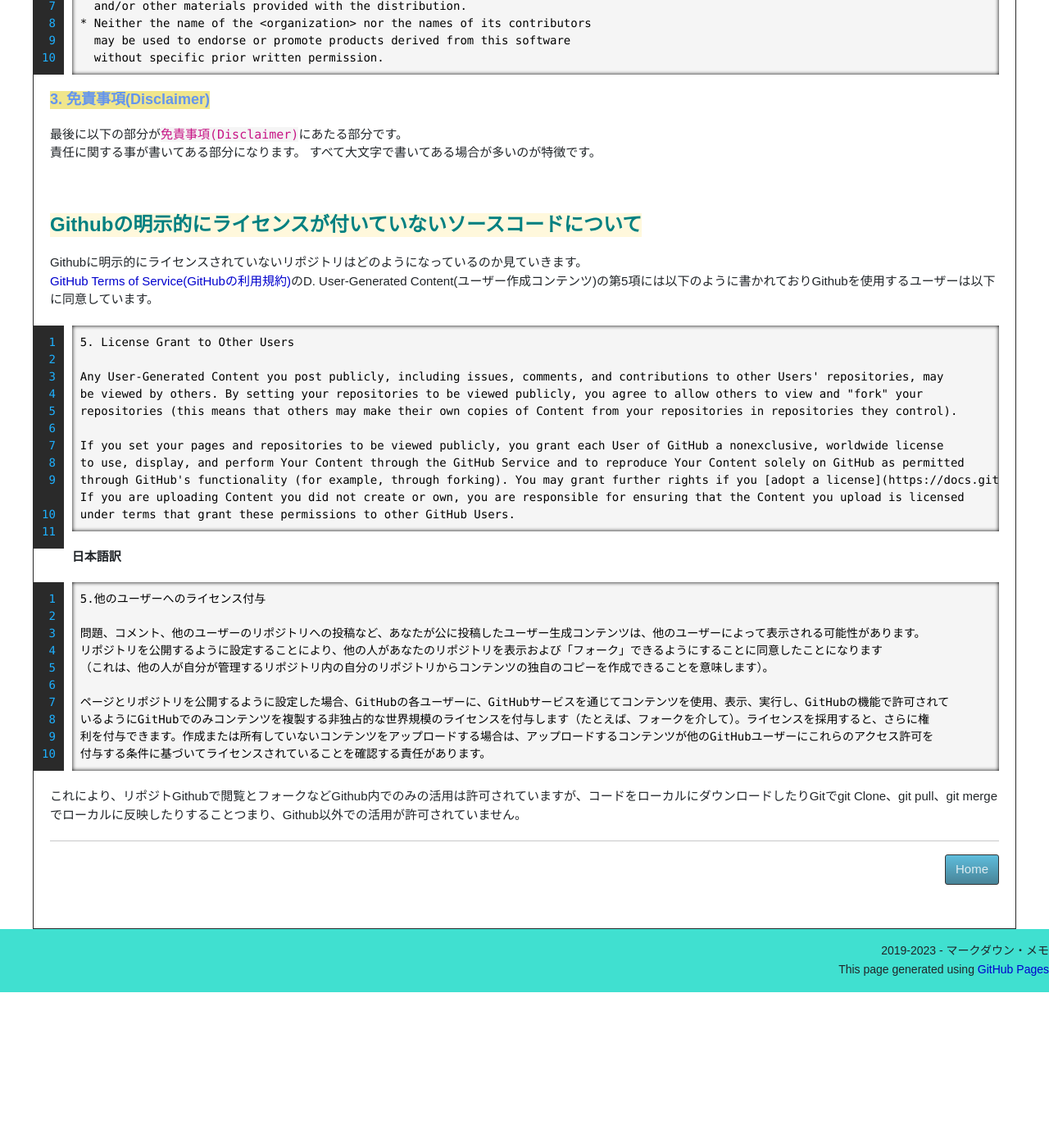
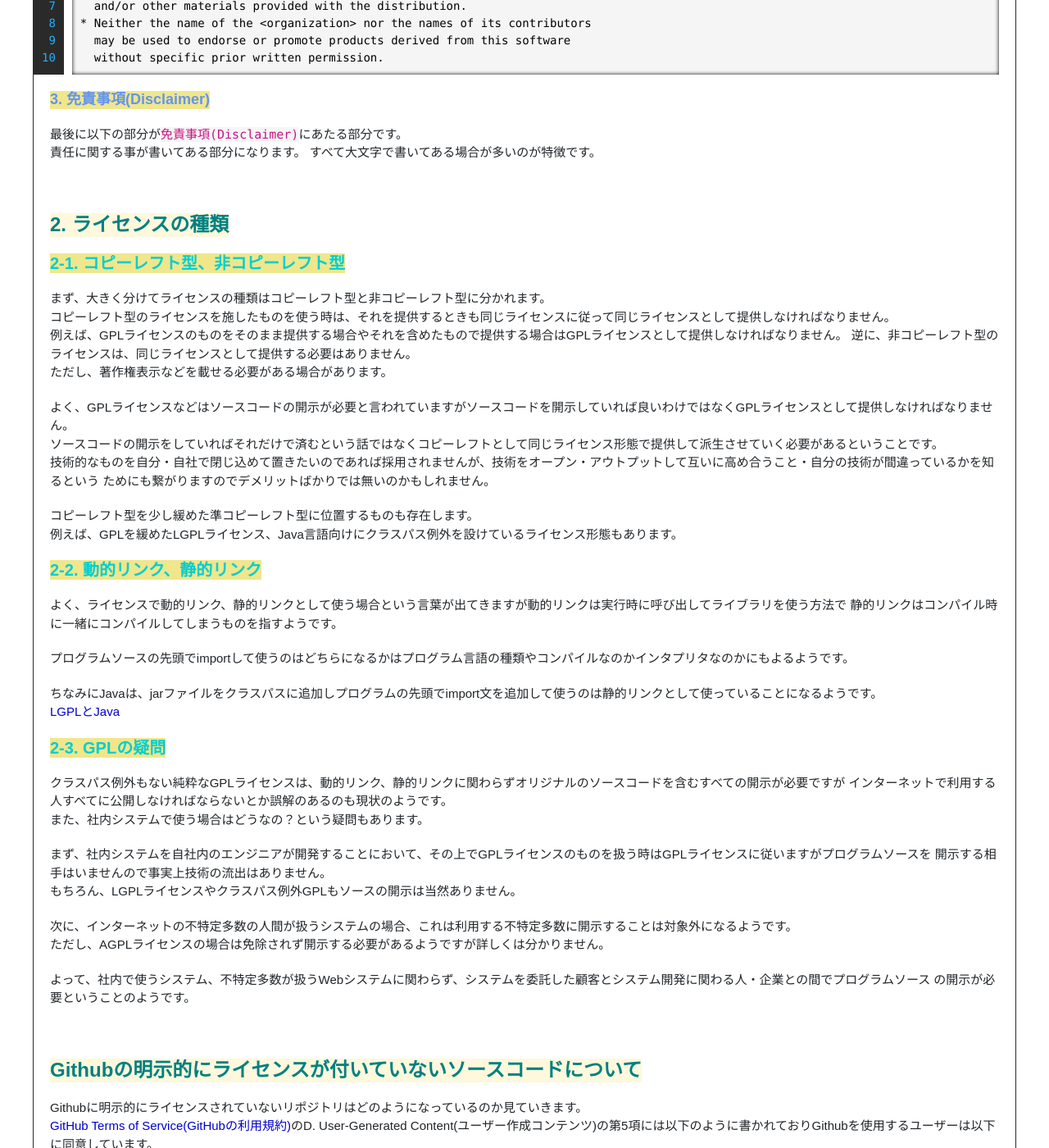
Before and after one commit to person-carrying-water/person-carrying-water.github.io, a Jekyll site: the page built from Contents/Oss/OssLicense.md, in a window 1280 px wide and 1400 px high, scrolled down 1459 px. Shown: the whole window at 82% size. Built offline with Jekyll 4.4.1, drawn with Linux system fonts in a browser that asks for light colours; nearby versions of some CDN libraries; emoji names are drawn with the system emoji font; before the commit the page ends 2699 px from its top, so only the background shows below that; some of the changed text lies outside the part shown.

Commit message:
Win230226

```diff
--- a/Contents/Oss/OssLicense.md
+++ b/Contents/Oss/OssLicense.md
@@ -76,6 +76,49 @@ modification, are permitted provided that the following conditions are met:
 
 <br />
 
+## 2. ライセンスの種類
+### 2-1. コピーレフト型、非コピーレフト型
+まず、大きく分けてライセンスの種類はコピーレフト型と非コピーレフト型に分かれます。
+コピーレフト型のライセンスを施したものを使う時は、それを提供するときも同じライセンスに従って同じライセンスとして提供しなければなりません。
+例えば、GPLライセンスのものをそのまま提供する場合やそれを含めたもので提供する場合はGPLライセンスとして提供しなければなりません。
+逆に、非コピーレフト型のライセンスは、同じライセンスとして提供する必要はありません。
+ただし、著作権表示などを載せる必要がある場合があります。
+
+よく、GPLライセンスなどはソースコードの開示が必要と言われていますがソースコードを開示していれば良いわけではなくGPLライセンスとして提供しなければなりません。
+ソースコードの開示をしていればそれだけで済むという話ではなくコピーレフトとして同じライセンス形態で提供して派生させていく必要があるということです。
+技術的なものを自分・自社で閉じ込めて置きたいのであれば採用されませんが、技術をオープン・アウトプットして互いに高め合うこと・自分の技術が間違っているかを知るという
+ためにも繋がりますのでデメリットばかりでは無いのかもしれません。
+
+コピーレフト型を少し緩めた準コピーレフト型に位置するものも存在します。
+例えば、GPLを緩めたLGPLライセンス、Java言語向けにクラスパス例外を設けているライセンス形態もあります。
+
+### 2-2. 動的リンク、静的リンク
+よく、ライセンスで動的リンク、静的リンクとして使う場合という言葉が出てきますが動的リンクは実行時に呼び出してライブラリを使う方法で
+静的リンクはコンパイル時に一緒にコンパイルしてしまうものを指すようです。
+
+プログラムソースの先頭でimportして使うのはどちらになるかはプログラム言語の種類やコンパイルなのかインタプリタなのかにもよるようです。
+
+ちなみにJavaは、jarファイルをクラスパスに追加しプログラムの先頭でimport文を追加して使うのは静的リンクとして使っていることになるようです。
+[LGPLとJava](https://www.gnu.org/licenses/lgpl-java.ja.html)
+
+### 2-3. GPLの疑問
+クラスパス例外もない純粋なGPLライセンスは、動的リンク、静的リンクに関わらずオリジナルのソースコードを含むすべての開示が必要ですが
+インターネットで利用する人すべてに公開しなければならないとか誤解のあるのも現状のようです。
+また、社内システムで使う場合はどうなの？という疑問もあります。
+
+まず、社内システムを自社内のエンジニアが開発することにおいて、その上でGPLライセンスのものを扱う時はGPLライセンスに従いますがプログラムソースを
+開示する相手はいませんので事実上技術の流出はありません。
+もちろん、LGPLライセンスやクラスパス例外GPLもソースの開示は当然ありません。
+
+次に、インターネットの不特定多数の人間が扱うシステムの場合、これは利用する不特定多数に開示することは対象外になるようです。
+ただし、AGPLライセンスの場合は免除されず開示する必要があるようですが詳しくは分かりません。
+
+よって、社内で使うシステム、不特定多数が扱うWebシステムに関わらず、システムを委託した顧客とシステム開発に関わる人・企業との間でプログラムソース
+の開示が必要ということのようです。
+
+
+<br />
+
 ## Githubの明示的にライセンスが付いていないソースコードについて
 Githubに明示的にライセンスされていないリポジトリはどのようになっているのか見ていきます。
 [GitHub Terms of Service(GitHubの利用規約)](https://docs.github.com/en/github/site-policy/github-terms-of-service)のD. User-Generated Content(ユーザー作成コンテンツ)の第5項には以下のように書かれておりGithubを使用するユーザーは以下に同意しています。
```
Also changed, not shown: other parts of Contents/Oss/OssLicense.md (+1 -1 lines).
